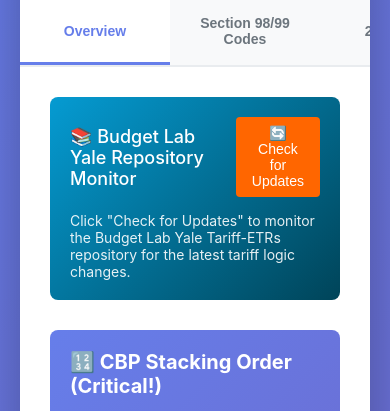
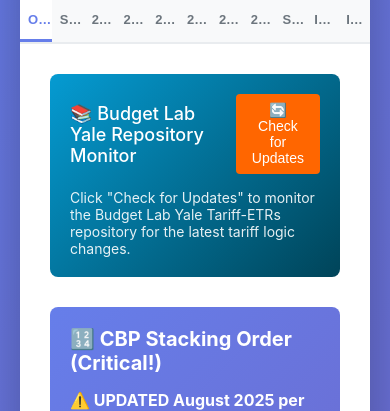
Before and after one commit to kabanec/TariffOptimizer2, a Flask app: page /stacking-decision-tree in a window 390 px wide. Shown: the part 267-678 px from the top of the page. Run offline with Flask 3, Linux system fonts and the light colour scheme; the visitor is signed in with stand-in values (Sample User, id 1).

Commit message:
Fix tab navigation overflow by making tabs responsive
- Remove min-width constraint that was causing 1650px overflow
- Change flex properties to allow equal shrinking (flex: 1 1 0)
- Reduce padding from 15px 20px to 12px 8px for space efficiency
- Reduce font-size from 14px to 13px
- Add text-overflow ellipsis for graceful handling of long tab names
- All 11 tabs now fit within page width without horizontal scrolling

🤖 Generated with [Claude Code](https://claude.com/claude-code)

Co-Authored-By: Claude <noreply@anthropic.com>

```diff
--- a/templates/stacking_decision_tree.html
+++ b/templates/stacking_decision_tree.html
@@ -48,21 +48,23 @@
             display: flex;
             background: #f8f9fa;
             border-bottom: 2px solid #e9ecef;
-            overflow-x: auto;
+            flex-wrap: nowrap;
         }
 
         .nav-tab {
-            flex: 1;
-            min-width: 150px;
-            padding: 15px 20px;
+            flex: 1 1 0;
+            padding: 12px 8px;
             background: transparent;
             border: none;
             cursor: pointer;
-            font-size: 14px;
+            font-size: 13px;
             font-weight: 600;
             color: #6c757d;
             transition: all 0.3s;
             border-bottom: 3px solid transparent;
+            white-space: nowrap;
+            overflow: hidden;
+            text-overflow: ellipsis;
         }
 
         .nav-tab:hover {
```
